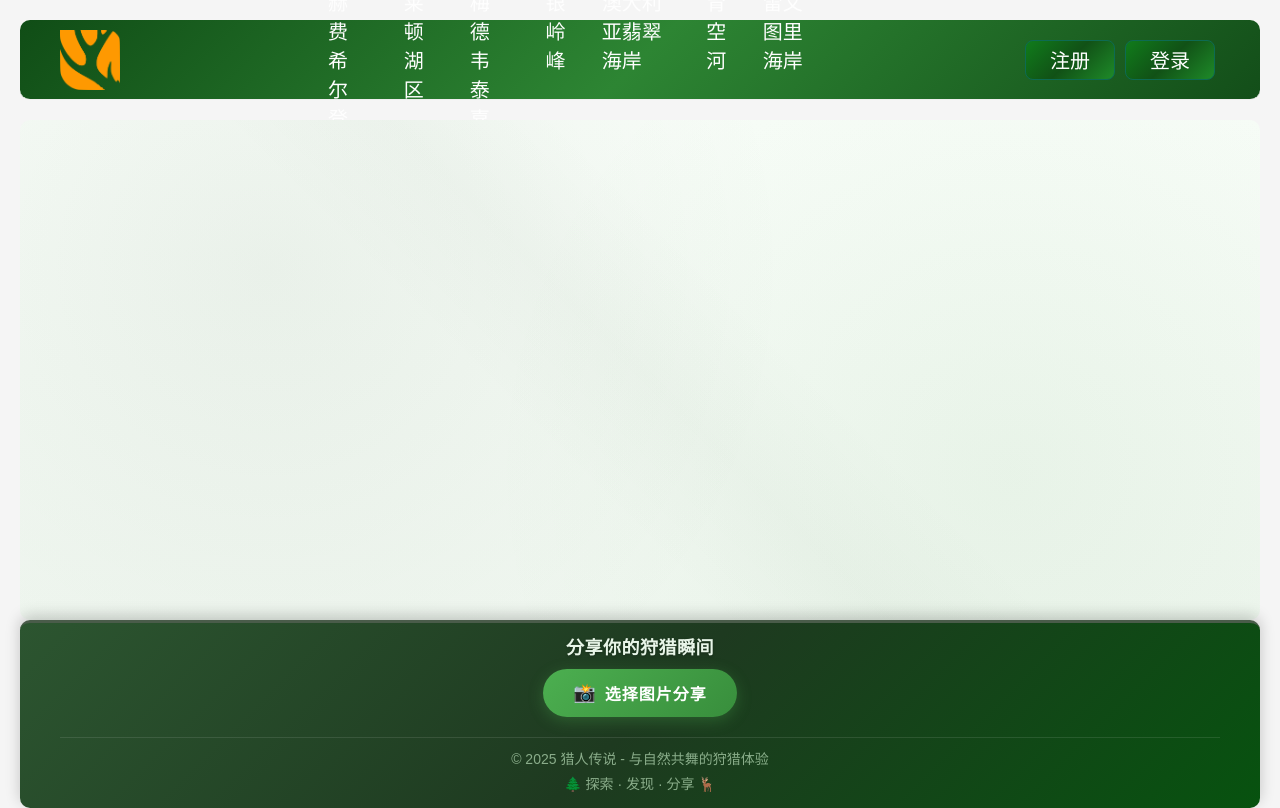
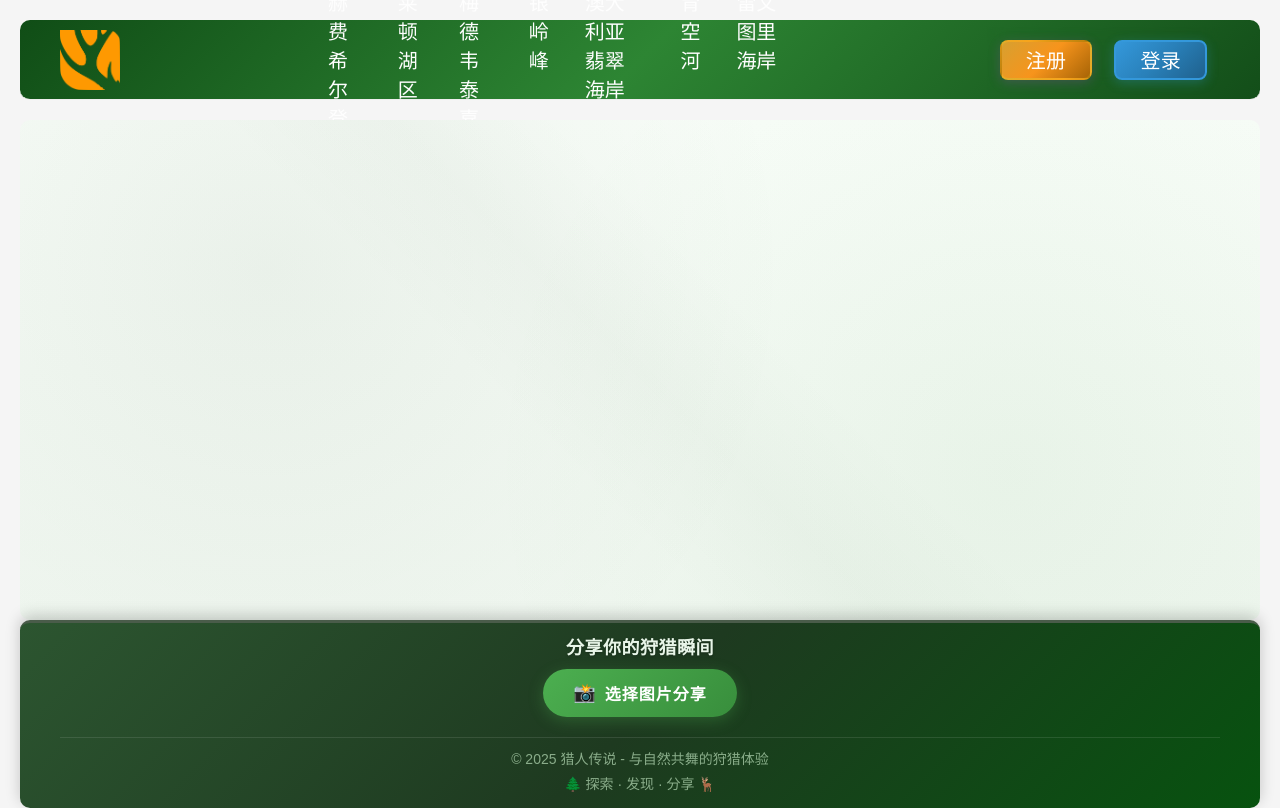
Before and after one commit to jktomson/theHunter, a React (Create React App) app: page / in a window 1280 px wide. Built offline with nearby package versions, Linux system fonts and the light colour scheme.

Commit message:
9/1 header color final set

```diff
--- a/src/pages/Home/home.module.css
+++ b/src/pages/Home/home.module.css
@@ -154,6 +154,57 @@
   margin-left: 200px;
 }
 
+/* 未登录用户的按钮容器 */
+.headerRight > div:not(.userSection) {
+  display: flex;
+  align-items: center;
+  gap: 12px;
+  padding: 8px;
+  backdrop-filter: blur(8px);
+  transition: all 0.3s ease;
+}
+
+.headerRight > div:not(.userSection):hover {
+  transform: translateY(-1px);
+}
+
+/* 注册按钮样式 */
+.headerRight > div:not(.userSection) .btn:first-child {
+  background: linear-gradient(135deg, #d7a030 0%, #f7941c 50%, #a76406 100%);
+  border: 2px solid rgba(246, 228, 33, 0.2);
+  color: #ffffff;
+  font-weight: 500;
+  text-transform: none;
+  letter-spacing: 0.3px;
+  box-shadow: 0 3px 12px rgba(142, 68, 173, 0.3);
+  transition: all 0.3s ease;
+}
+
+.headerRight > div:not(.userSection) .btn:first-child:hover {
+  background: linear-gradient(135deg, #e16f31 0%, #d05817 50%, #9d370f 100%);
+  border: 2px solid rgba(248, 92, 8, 0.2);
+  transform: translateY(-2px) scale(1.03);
+}
+
+/* 登录按钮样式 */
+.headerRight > div:not(.userSection) .btn:last-child {
+  background: linear-gradient(135deg, #3498db 0%, #2980b9 50%, #1f618d 100%);
+  border: 2px solid #3498db;
+  color: #ffffff;
+  font-weight: 500;
+  text-transform: none;
+  letter-spacing: 0.3px;
+  box-shadow: 0 3px 12px rgba(52, 152, 219, 0.3);
+  transition: all 0.3s ease;
+}
+
+.headerRight > div:not(.userSection) .btn:last-child:hover {
+  background: linear-gradient(135deg, #2980b9 0%, #1f618d 50%, #1a5276 100%);
+  transform: translateY(-2px) scale(1.03);
+  box-shadow: 0 6px 20px rgba(52, 152, 219, 0.4);
+  border-color: #2980b9;
+}
+
 .allreturn main {
   flex: 1;                /* 自动填充剩余空间 */
   padding: 0px 40px;
@@ -189,24 +240,59 @@
 }
 
 .btn {
-  padding: 2px 24px;           /* 增加内边距，从 6px 12px 改为 12px 24px */
+  padding: 2px 24px;
   border: 1px solid #0d6b53;
-  /* background: #0e7b32; */
   background: linear-gradient(135deg, #107c1b 0%, #115116 50%, #1e8a29 100%);
-  border-radius: 8px;           /* 增加圆角，从 4px 改为 6px */
+  border-radius: 8px;
   cursor: pointer;
-  height: 40px;                 /* 增加高度，从 40px 改为 50px */
-  font-size: 20px;              /* 增加字体大小 */
-  font-weight: 500;             /* 增加字体粗细 */
-  color: #ffffff;               /* 设置文字颜色 */
-  transition: all 0.2s ease;   /* 添加过渡效果 */
+  height: 40px;
+  font-size: 20px;
+  font-weight: 500;
+  color: #ffffff;
+  transition: all 0.3s cubic-bezier(0.25, 0.46, 0.45, 0.94);
   margin: 5px;
+  position: relative;
+  overflow: hidden;
+  text-transform: uppercase;
+  letter-spacing: 0.5px;
+  box-shadow:
+    0 4px 15px rgba(16, 124, 27, 0.3),
+    inset 0 1px 0 rgba(255, 255, 255, 0.2);
 }
 
-.btn:hover {
-  /* background: #087a8a; */
+/* 通用按钮光效 - 仅适用于没有特殊样式的按钮 */
+.btn:not(.headerRight .btn)::before {
+  content: '';
+  position: absolute;
+  top: 0;
+  left: -100%;
+  width: 100%;
+  height: 100%;
+  background: linear-gradient(
+    90deg,
+    transparent,
+    rgba(255, 255, 255, 0.2),
+    transparent
+  );
+  transition: left 0.5s ease;
+}
+
+.btn:not(.headerRight .btn):hover::before {
+  left: 100%;
+}
+
+.btn:not(.headerRight .btn):hover {
   background: linear-gradient(135deg, #165a1d 0%, #115d18 50%, #125619 100%);
-  transform: scale(1.1, 1.1);
+  transform: translateY(-2px) scale(1.05);
+  box-shadow:
+    0 8px 25px rgba(16, 124, 27, 0.4),
+    0 4px 15px rgba(16, 124, 27, 0.3),
+    inset 0 1px 0 rgba(255, 255, 255, 0.3);
+}
+
+.btn:active {
+  transform: translateY(0) scale(1.02);
+  transition: all 0.1s ease;
 }
 
 /* 用户相关样式 */
@@ -214,22 +300,147 @@
   display: flex;
   align-items: center;
   gap: 15px;
+  padding: 10px;
+  border-radius: 12px;
+  backdrop-filter: blur(10px);
+  transition: all 0.3s ease;
+}
+
+.userSection:hover {
+  transform: translateY(-1px);
 }
 
 .welcomeText {
-  color: #f9f916;
+  color: #ffd700;
   font-size: 16px;
   margin-right: 10px;
-  font-family: fantasy;
+  font-family: 'Microsoft YaHei', sans-serif;
+  font-weight: 600;
+  text-shadow: 0 1px 3px rgba(0, 0, 0, 0.3);
+  transition: all 0.3s ease;
 }
 
+.welcomeText:hover {
+  color: #fff8dc;
+  text-shadow: 0 0 8px rgba(255, 215, 0, 0.6);
+}
+
+/* 个人中心按钮样式优化 */
+.userSection .btn:first-of-type {
+  background: linear-gradient(135deg, #3498db 0%, #2980b9 50%, #1f5f8b 100%);
+  border: 2px solid #2980b9;
+  position: relative;
+  overflow: hidden;
+  transition: all 0.3s cubic-bezier(0.25, 0.46, 0.45, 0.94);
+}
+
+.userSection .btn:first-of-type::before {
+  content: '';
+  position: absolute;
+  top: 0;
+  left: -100%;
+  width: 100%;
+  height: 100%;
+  background: linear-gradient(
+    90deg,
+    transparent,
+    rgba(255, 255, 255, 0.3),
+    transparent
+  );
+  transition: left 0.6s ease;
+}
+
+.userSection .btn:first-of-type:hover::before {
+  left: 100%;
+}
+
+.userSection .btn:first-of-type:hover {
+  background: linear-gradient(135deg, #2980b9 0%, #1f5f8b 50%, #1a4d73 100%);
+  border-color: #2980b9;
+  transform: translateY(-2px) scale(1.05);
+  box-shadow:
+    0 8px 25px rgba(52, 152, 219, 0.4),
+    0 4px 15px rgba(52, 152, 219, 0.3),
+    inset 0 1px 0 rgba(255, 255, 255, 0.3);
+}
+
+/* 退出按钮特殊样式 */
 .logoutBtn {
-  background: #c53030;
-  border-color: #9c2626;
+  position: relative;
+  background: linear-gradient(135deg, #e74c3c 0%, #c0392b 50%, #a93226 100%);
+  border: 2px solid #c0392b;
+  color: #ffffff;
+  font-weight: 600;
+  letter-spacing: 0.5px;
+  text-transform: uppercase;
+  overflow: hidden;
+  transition: all 0.4s cubic-bezier(0.25, 0.46, 0.45, 0.94);
+}
+
+/* 退出按钮的渐变光效 */
+.logoutBtn::before {
+  content: '';
+  position: absolute;
+  top: 0;
+  left: -100%;
+  width: 100%;
+  height: 100%;
+  background: linear-gradient(
+    90deg,
+    transparent,
+    rgba(255, 255, 255, 0.3),
+    transparent
+  );
+  transition: left 0.6s ease;
+}
+
+/* 悬停时的光效动画 */
+.logoutBtn:hover::before {
+  left: 100%;
 }
 
 .logoutBtn:hover {
-  background: #e53e3e;
+  background: linear-gradient(135deg, #dc2626 0%, #b91c1c 50%, #991b1b 100%);
+  border-color: #dc2626;
+  transform: translateY(-2px) scale(1.05);
+  box-shadow:
+    0 8px 25px rgba(231, 76, 60, 0.5),
+    0 4px 15px rgba(231, 76, 60, 0.3),
+    inset 0 1px 0 rgba(255, 255, 255, 0.3);
+  text-shadow: 0 0 8px rgba(255, 255, 255, 0.5);
+}
+
+/* 按下时的效果 */
+.logoutBtn:active {
+  transform: translateY(0) scale(1.02);
+  box-shadow:
+    0 4px 15px rgba(231, 76, 60, 0.4),
+    inset 0 2px 4px rgba(0, 0, 0, 0.2);
+  transition: all 0.1s ease;
+}
+
+/* 退出按钮的脉冲动画效果 */
+@keyframes logoutPulse {
+  0% {
+    box-shadow:
+      0 4px 15px rgba(231, 76, 60, 0.3),
+      0 0 0 0 rgba(231, 76, 60, 0.7);
+  }
+  70% {
+    box-shadow:
+      0 4px 15px rgba(231, 76, 60, 0.3),
+      0 0 0 10px rgba(231, 76, 60, 0);
+  }
+  100% {
+    box-shadow:
+      0 4px 15px rgba(231, 76, 60, 0.3),
+      0 0 0 0 rgba(231, 76, 60, 0);
+  }
+}
+
+/* 当用户信息加载完成后，给退出按钮添加轻微的脉冲效果 */
+.logoutBtn:not(:hover) {
+  animation: logoutPulse 3s infinite;
 }
 
 .allreturn footer {
```
